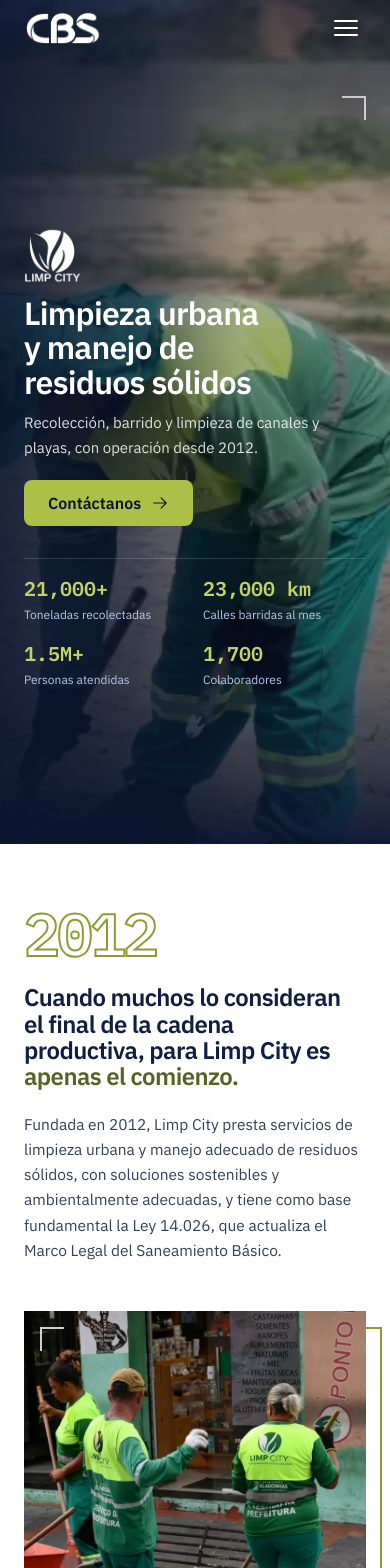
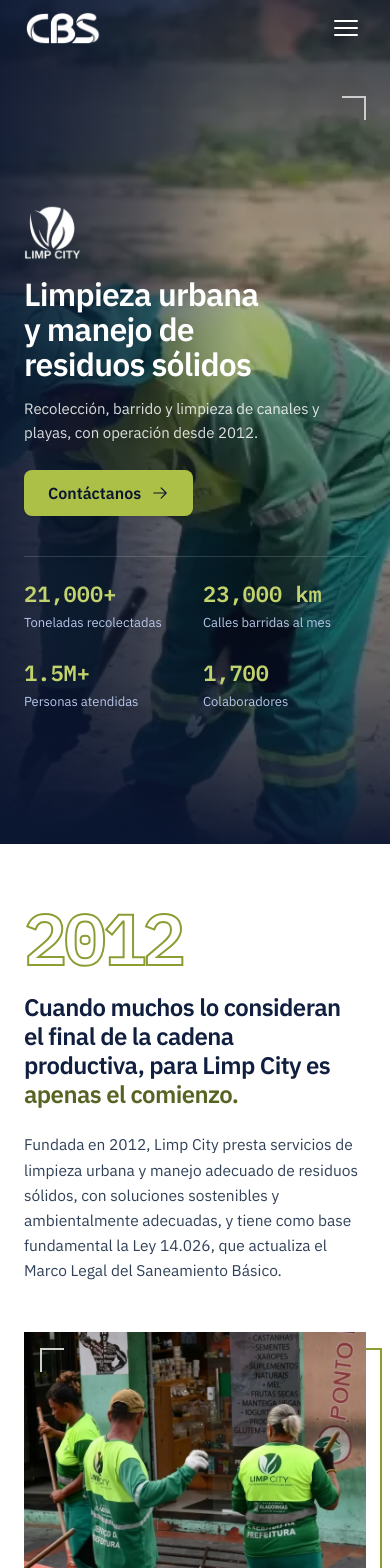
Before and after one commit to jhefferson-guerrero/cbs-web, a React (Vite) app: page /limp-city in a window 390 px wide. Shown: the top 1568 px of the page. Built offline with nearby package versions, Linux system fonts and the light colour scheme.

Commit message:
Movil Limp City: cifras del hero mas grandes y con mas aire; 2012 mas grande y titular con mas interlineado y separacion

```diff
--- a/src/components/limpcity/LimpCityAbout.tsx
+++ b/src/components/limpcity/LimpCityAbout.tsx
@@ -20,20 +20,20 @@
           <motion.p
             {...reveal()}
             aria-hidden="true"
-            className="font-mono text-[3.75rem] sm:text-[5rem] lg:text-[clamp(5rem,18vh,13rem)] font-bold leading-[0.85] tracking-tighter text-transparent [-webkit-text-stroke:2px_var(--color-moss-500)] lg:[-webkit-text-stroke:2.5px_var(--color-moss-500)]"
+            className="font-mono text-[4.5rem] sm:text-[5rem] lg:text-[clamp(5rem,18vh,13rem)] font-bold leading-[0.85] tracking-tighter text-transparent [-webkit-text-stroke:2px_var(--color-moss-500)] lg:[-webkit-text-stroke:2.5px_var(--color-moss-500)]"
           >
             2012
           </motion.p>
           <motion.h2
             {...reveal(0.1)}
-            className="mt-[clamp(1rem,3vh,2.5rem)] max-w-[22ch] text-[1.5rem] sm:text-[1.875rem] lg:text-[clamp(1.75rem,5.4vh,4rem)] font-semibold leading-[1.1] tracking-tight text-navy-900 sm:max-w-[30ch]"
+            className="mt-6 lg:mt-[clamp(1rem,3vh,2.5rem)] max-w-[22ch] text-[1.5rem] sm:text-[1.875rem] lg:text-[clamp(1.75rem,5.4vh,4rem)] font-semibold leading-[1.2] sm:leading-[1.1] tracking-tight text-navy-900 sm:max-w-[30ch]"
           >
             Cuando muchos lo consideran el final de la cadena productiva, para Limp City es{' '}
             <span className="text-moss-700">apenas el comienzo.</span>
           </motion.h2>
           <motion.p
             {...reveal(0.2)}
-            className="mt-[clamp(1rem,2.6vh,2rem)] max-w-[64ch] text-[15.5px] leading-relaxed text-slate-700 lg:text-[clamp(15.5px,2.1vh,22px)]"
+            className="mt-6 lg:mt-[clamp(1rem,2.6vh,2rem)] max-w-[64ch] text-[15.5px] leading-relaxed text-slate-700 lg:text-[clamp(15.5px,2.1vh,22px)]"
           >
             Fundada en 2012, Limp City presta servicios de limpieza urbana y manejo adecuado de
             residuos sólidos, con soluciones sostenibles y ambientalmente adecuadas, y tiene como
--- a/src/components/limpcity/LimpCityHero.tsx
+++ b/src/components/limpcity/LimpCityHero.tsx
@@ -39,7 +39,7 @@
 
       <span aria-hidden="true" className="absolute right-6 top-24 h-6 w-6 border-r-2 border-t-2 border-white/70 lg:right-9 lg:top-28 lg:h-7 lg:w-7" />
 
-      <div className="mx-auto flex w-full max-w-[1400px] flex-1 flex-col justify-center gap-8 px-6 pb-6 pt-24 sm:justify-between sm:gap-10 sm:pb-8 sm:pt-28 lg:gap-6 lg:px-10 lg:pb-10 lg:pt-[calc(var(--nav-h)+1.5rem)] xl:px-16 2xl:max-w-[1700px] 2xl:px-14">
+      <div className="mx-auto flex w-full max-w-[1400px] flex-1 flex-col justify-center gap-10 px-6 pb-6 pt-24 sm:justify-between sm:pb-8 sm:pt-28 lg:gap-6 lg:px-10 lg:pb-10 lg:pt-[calc(var(--nav-h)+1.5rem)] xl:px-16 2xl:max-w-[1700px] 2xl:px-14">
         <div className="flex items-center sm:flex-1">
           {/* El ancho del texto sigue al de la pantalla: así el titular baja a dos líneas y no llega a la zona donde está el operario de la foto. */}
           <div className="max-w-4xl lg:max-w-[min(100%,clamp(28rem,46vw,54rem))]">
@@ -55,17 +55,17 @@
             </motion.div>
             <motion.h1
               {...rise(0.22)}
-              className="mt-3 text-[2rem] sm:mt-[clamp(1rem,2.6vh,2rem)] sm:text-[clamp(2.25rem,6.2vh,4.75rem)] font-semibold leading-[1.08] tracking-tight text-balance text-white"
+              className="mt-4 text-[2rem] sm:mt-[clamp(1rem,2.6vh,2rem)] sm:text-[clamp(2.25rem,6.2vh,4.75rem)] font-semibold leading-[1.08] tracking-tight text-balance text-white"
             >
               Limpieza urbana y manejo de residuos sólidos
             </motion.h1>
             <motion.p
               {...rise(0.36)}
-              className="mt-3 max-w-[46ch] text-[15px] sm:mt-[clamp(0.75rem,2vh,1.5rem)] sm:text-base leading-relaxed text-white/85 lg:text-[clamp(1rem,2.1vh,1.375rem)]"
+              className="mt-4 max-w-[46ch] text-[15px] sm:mt-[clamp(0.75rem,2vh,1.5rem)] sm:text-base leading-relaxed text-white/85 lg:text-[clamp(1rem,2.1vh,1.375rem)]"
             >
               Recolección, barrido y limpieza de canales y playas, con operación desde 2012.
             </motion.p>
-            <motion.div {...rise(0.5)} className="mt-5 sm:mt-[clamp(1rem,3.2vh,2.25rem)]">
+            <motion.div {...rise(0.5)} className="mt-6 sm:mt-[clamp(1rem,3.2vh,2.25rem)]">
               <Button href="/#contacto" variant="moss" icon={<ArrowRightIcon size={18} weight="regular" />}>
                 Contáctanos
               </Button>
@@ -73,7 +73,7 @@
           </div>
         </div>
 
-        <div className="grid grid-cols-2 gap-x-4 gap-y-4 border-t border-white/15 pt-4 sm:gap-x-6 sm:gap-y-8 sm:pt-[clamp(1rem,3vh,2.25rem)] sm:grid-cols-4 sm:divide-x sm:divide-white/15">
+        <div className="grid grid-cols-2 gap-x-4 gap-y-6 border-t border-white/15 pt-5 sm:gap-x-6 sm:gap-y-8 sm:pt-[clamp(1rem,3vh,2.25rem)] sm:grid-cols-4 sm:divide-x sm:divide-white/15">
           {limpCityStats.map((stat, i) => (
             <motion.div
               key={stat.label}
@@ -83,10 +83,10 @@
               transition={{ duration: 0.6, delay: 0.3 + i * 0.1, ease: [0.16, 1, 0.3, 1] }}
               className="flex flex-col gap-1 sm:gap-2 sm:px-6 sm:first:pl-0 sm:last:pr-0"
             >
-              <p className="font-mono text-xl font-bold tabular-nums text-moss-300 sm:text-3xl lg:text-[clamp(1.875rem,5vh,3.5rem)]">
+              <p className="font-mono text-[1.375rem] font-bold tabular-nums text-moss-300 sm:text-3xl lg:text-[clamp(1.875rem,5vh,3.5rem)]">
                 <Counter to={stat.to} format={stat.format} />
               </p>
-              <p className="text-xs leading-snug text-navy-200 sm:text-sm lg:text-[clamp(0.875rem,1.7vh,1.125rem)]">{stat.label}</p>
+              <p className="text-[13px] leading-snug text-navy-200 sm:text-sm lg:text-[clamp(0.875rem,1.7vh,1.125rem)]">{stat.label}</p>
             </motion.div>
           ))}
         </div>
```
